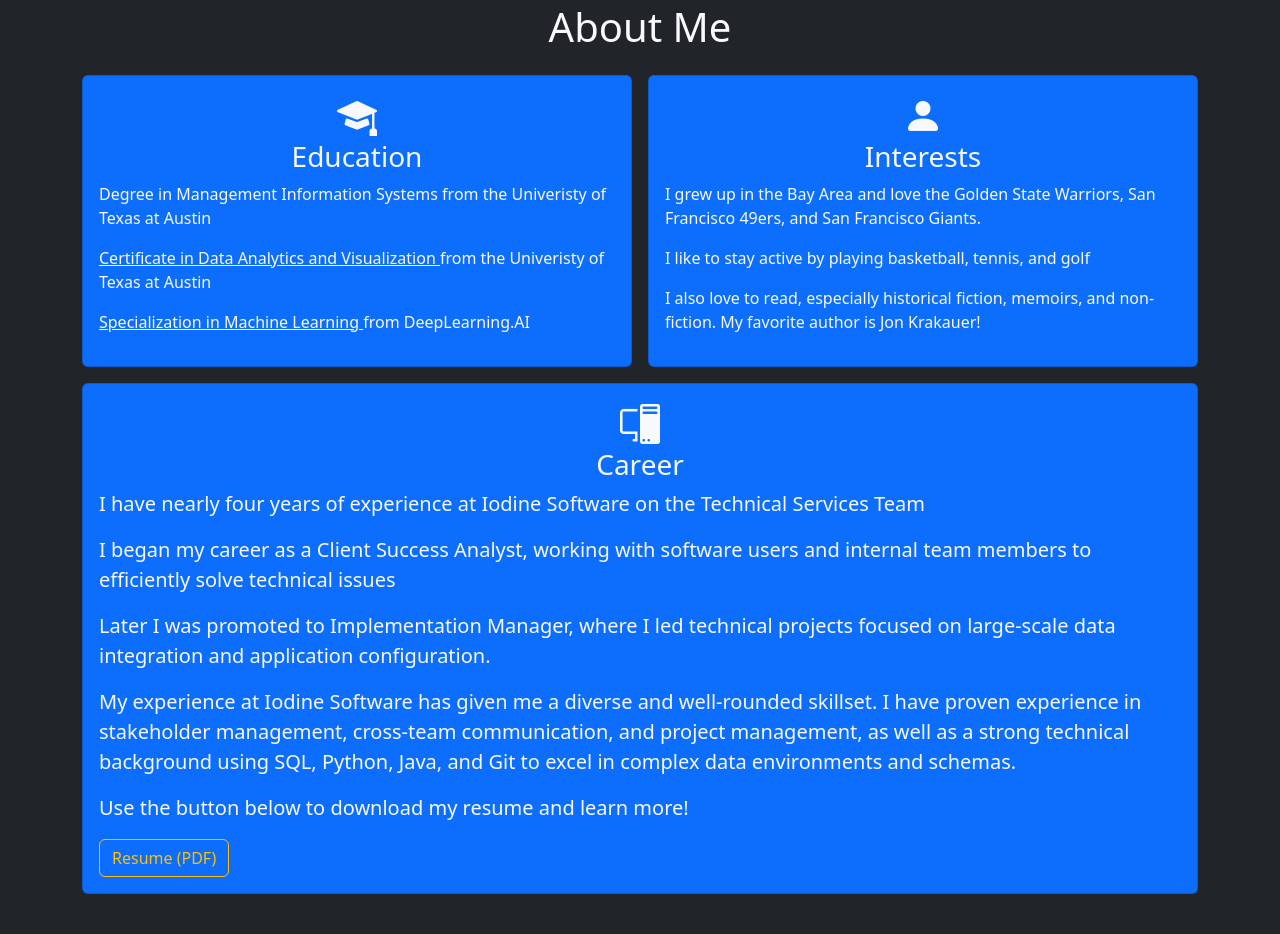
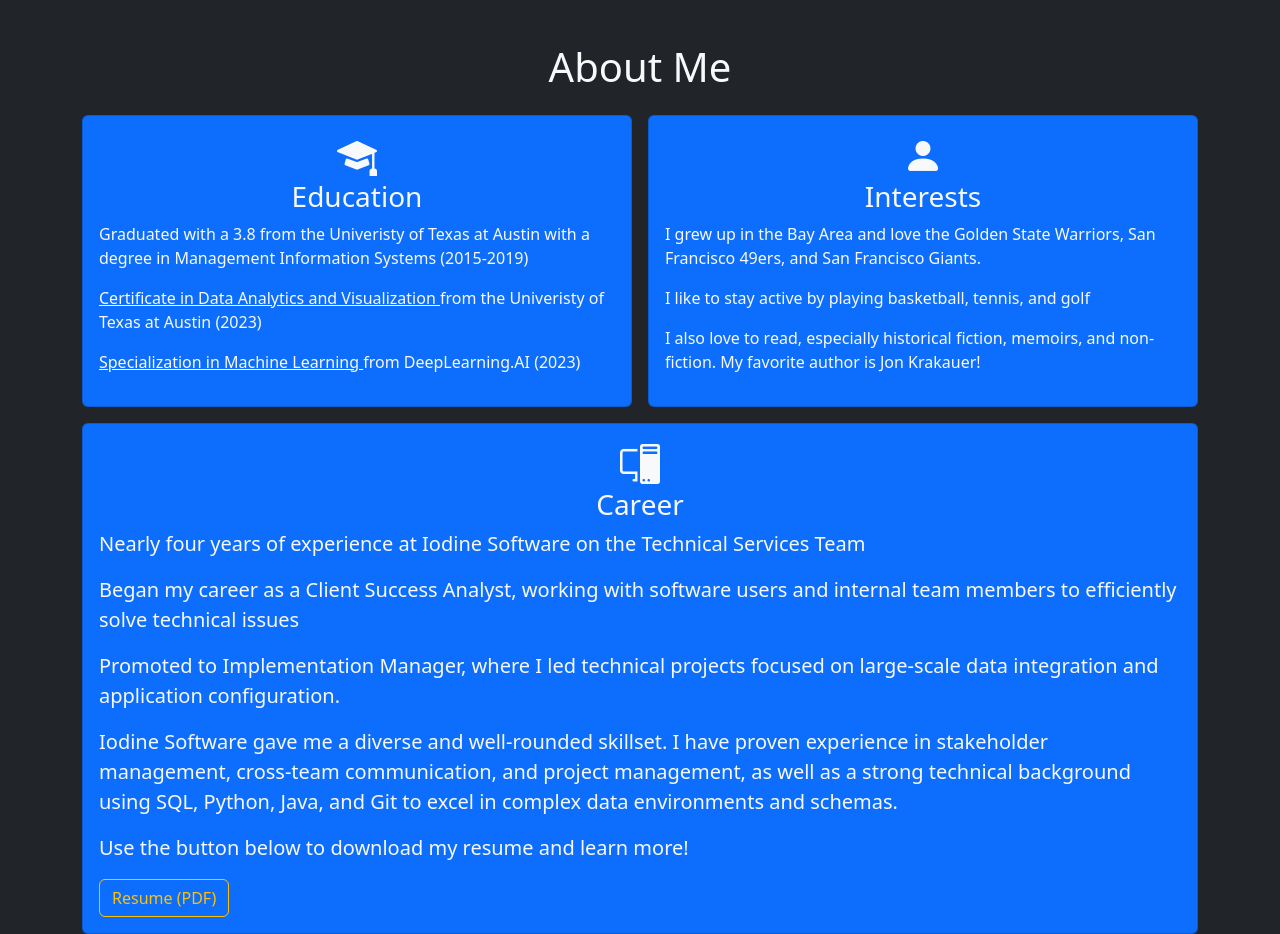
Before and after one commit to lucasjfsmith/personal-website, a plain HTML site: page index.html in a window 1280 px wide. Shown: the part 441-1375 px from the top of the page. Drawn offline with nearby package versions, Linux system fonts and the light colour scheme.

Commit message:
mvp complete

```diff
--- a/index.html
+++ b/index.html
@@ -13,9 +13,9 @@
 
 <body>
 <!--Navbar-->
-    <nav class="navbar navbar-expand-md bg-dark navbar-dark py-3 p fixed-top">
+    <nav class="navbar navbar-expand-md bg-dark navbar-dark py-3 fixed-top">
         <div class="container">
-            <a href="#" class="navbar-brand">Luke Smith</a>
+            <a href="#header" class="navbar-brand">Luke Smith</a>
             <button class="navbar-toggler" type="button" data-bs-toggle="collapse" data-bs-target="#navmenu">
                 <span class="navbar-toggler-icon"></span>
             </button>
@@ -28,7 +28,7 @@
                         <a href="#about" class="nav-link">About Me</a>
                     </li>
                     <li class="nav-item">
-                        <a href="#" class="nav-link">Projects</a>
+                        <a href="#projects" class="nav-link">Projects</a>
                     </li>
                 </ul>
             </div>
@@ -37,7 +37,7 @@
 
     <header class="bg-dark p-5" id="header">
         <div class="container bg-warning text-dark rounded">
-            <div class="d-flex align-items-center justify-content-between p-2">
+            <div class="d-flex align-items-center justify-content-between p-3">
                 <img class="img-fluid" src="Resources/main.png" alt="Luke Smith">
                 <p class="lead p-4">
                     Welcome to my personal website! I am a passionate data and IT professional
@@ -53,7 +53,7 @@
     <!-- About Section -->
     <section class="p-5 text-center bg-dark text-light" id="about">
         <div class="container">
-            <h1 class="mb-4">About Me</h1>
+            <h1 class="m-4">About Me</h1>
             <div class="row text-center g-3">
                 <div class="col-md">
                     <div class="card bg-primary text-light">
@@ -62,21 +62,21 @@
                             <h3 class="card-title">Education</h3>
                             <div class="card-text text-start ">
                                 <p>
-                                    Degree in Management Information Systems
-                                    from the Univeristy of Texas at Austin
+                                    Graduated with a 3.8 from the Univeristy of Texas at Austin
+                                    with a degree in Management Information Systems (2015-2019)
                                 </p>
 
                                 <p>
                                     <a href="https://techbootcamps.utexas.edu/data/landing/" class="text-light" target="_blank">
                                         Certificate in Data Analytics and Visualization
                                     </a>
-                                    from the Univeristy of Texas at Austin
+                                    from the Univeristy of Texas at Austin (2023)
                                 </p>
                                 <p>
                                     <a href="https://www.coursera.org/specializations/machine-learning-introduction" class="text-light" target="_blank">
                                         Specialization in Machine Learning
                                     </a>
-                                    from DeepLearning.AI
+                                    from DeepLearning.AI (2023)
                                 </p>
                             </div>
                         </div>
@@ -111,18 +111,18 @@
                             <h3 class="card-title">Career</h3>
                             <div class="card-text text-start lead">
                                 <p>
-                                    I have nearly four years of experience at Iodine Software on the Technical Services Team
+                                    Nearly four years of experience at Iodine Software on the Technical Services Team
                                 </p>
                                 <p>
-                                    I began my career as a Client Success Analyst, working with software users and internal
+                                    Began my career as a Client Success Analyst, working with software users and internal
                                     team members to efficiently solve technical issues
                                 </p>
                                 <p>
-                                    Later I was promoted to Implementation Manager, where I led technical projects focused on
+                                    Promoted to Implementation Manager, where I led technical projects focused on
                                     large-scale data integration and application configuration.
                                 </p>
                                 <p>
-                                    My experience at Iodine Software has given me a diverse and well-rounded skillset. I have proven experience
+                                    Iodine Software gave me a diverse and well-rounded skillset. I have proven experience
                                     in stakeholder management, cross-team communication, and project management, as well as a strong technical
                                     background using SQL, Python, Java, and Git to excel in complex data environments and schemas.
                                 </p>
@@ -141,7 +141,7 @@
     <!-- Projects Section -->
     <section class="p-5 text-center bg-dark text-light" id="projects">
         <div class="container">
-            <h1 class="mb-4">Projects</h1>
+            <h1 class="m-4">Projects</h1>
             <div class="row text-center">
                 <div class="col">
                     <div class="card bg-success">
```
